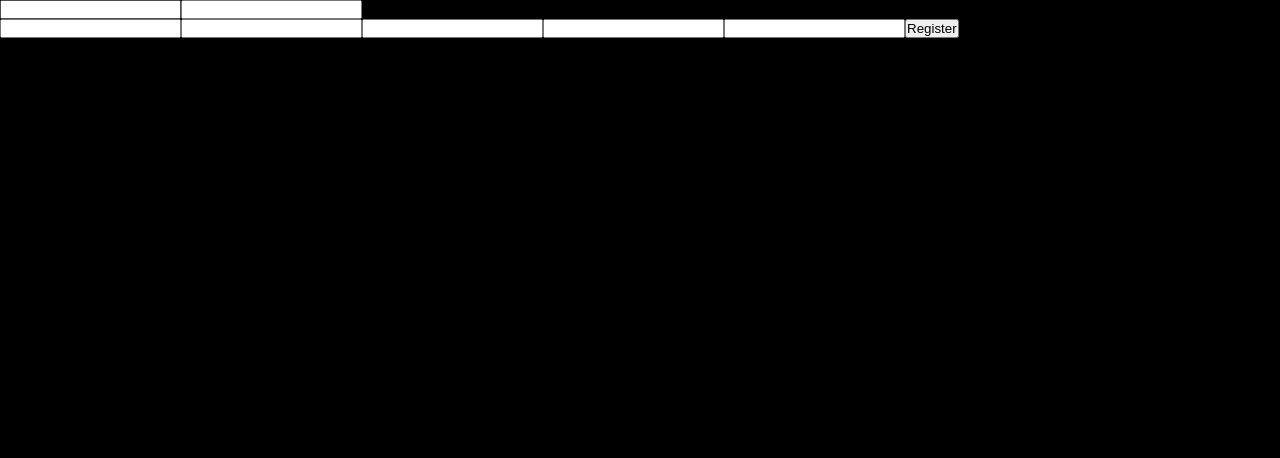
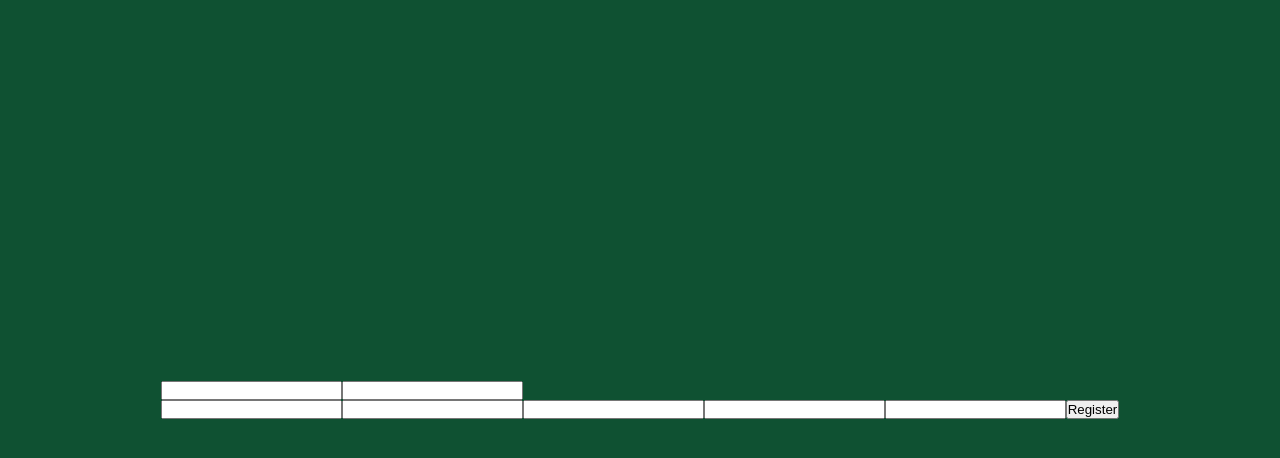
Before and after one commit to sabaPhruidze/fullstack-registration-RPS, a React (Vite) app in the folder Frontend/: page /register in a window 1280 px wide. Shown: the top 458 px of the page. Built offline with nearby package versions, Linux system fonts and the light colour scheme.

Commit message:
I finished the globalstyling

```diff
--- a/Frontend/src/components/Root.tsx
+++ b/Frontend/src/components/Root.tsx
@@ -5,11 +5,11 @@ import { ThemeProvider } from "styled-components";
 export default function Root() {
   const colors = {
     green: {
-      light : "0a5c36",
-      lightplus: "0F5132",
-      middle:"14452f",
-      middleplus:"18392b",
-      dark:"1d2e28"
+      light : "#0A5C36",
+      lightplus: "#0F5132",
+      middle:"#14452f",
+      middleplus:"#18392b",
+      dark:"#1d2e28"
     },
     white:'white',
     black:"black"
--- a/Frontend/src/components/pieces/GlobalStyle.tsx
+++ b/Frontend/src/components/pieces/GlobalStyle.tsx
@@ -1,4 +1,4 @@
-import styled,{css,createGlobalStyle} from 'styled-components'
+import {createGlobalStyle} from 'styled-components'
 
 export const Globalstyles = createGlobalStyle`
     * {
@@ -7,6 +7,12 @@ export const Globalstyles = createGlobalStyle`
         box-sizing:border-box;
     }
     body {
-        background-color:black;
+        width:100vw;
+        height:100vh;
+        background-color:${props => props.theme.green.lightplus};
+        display:flex;
+        flex-direction:column;
+        justify-content:center;
+        align-items:center;
     }
 `
```
